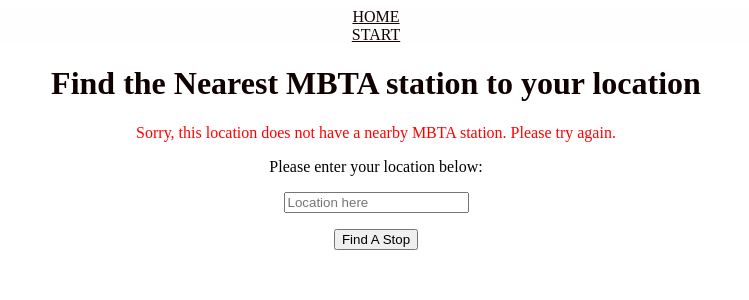
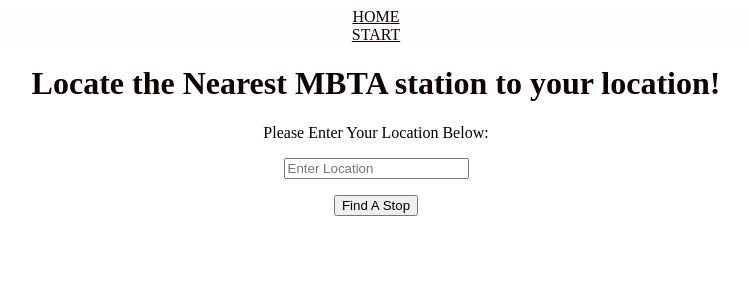
Before and after one commit to njswimmer19/WebApp-MBTA, a Flask app: page /nearest/ in a window 1280 px wide. Shown: the top 300 px of the page, without its empty margins (264-1013 px from the left). Run offline with Flask 2, Linux system fonts and the light colour scheme.

Commit message:
edits to form and app

```diff
--- a/app.py
+++ b/app.py
@@ -1,7 +1,3 @@
-"""
-Simple "Hello, World" application using Flask
-"""
-
 from flask import Flask, render_template, request
 from mbta_helper import find_stop_near
 
@@ -9,12 +5,12 @@ from mbta_helper import find_stop_near
 app = Flask(__name__)
 
 @app.route("/")
+@app.route("/index")
 def index():
     return render_template("index.html")
 
 
 @app.route('/nearest/', methods=['GET','POST'])
-
 def nearest():
 
     if request.method == "POST":
@@ -33,4 +29,4 @@ def nearest():
         else:
             return render_template("form.html", error = True)
 
-    return render_template("form.html", error = True)
+    return render_template("form.html", error = None)
--- a/templates/form.html
+++ b/templates/form.html
@@ -37,17 +37,17 @@
         <a href="{{url_for('index')}}">HOME</a>
         <a href="{{url_for('nearest')}}">START</a>
     </div>
-    <h1>Find the Nearest MBTA station to your location</h2>
+    <h1>Locate the Nearest MBTA station to your location!</h2>
     <form method = "POST" name = "nearest">
         {%if error%}
-        <p style = "color: red"> Sorry, this location does not have a nearby MBTA station. Please try again.</p>
+        <p style = "color: red"> Sorry, this location does not have a MBTA station nearby. Please try again.</p>
         {%endif%}
 
         <p>
-            Please enter your location below:
+            Please Enter Your Location Below:
         </p>
         <p>
-            <input type = "text" name = "location" placeholder="Location here" />
+            <input type = "text" name = "location" placeholder="Enter Location" />
         </p>
         <p>
             <input type ="submit" value="Find A Stop"/>
--- a/templates/return.html
+++ b/templates/return.html
@@ -58,7 +58,7 @@
     <h1>The Nearest MBTA Result</h1>
     <p>Location = {{place_name}}.</p>
     <p>Nearest MBTA Station =  {{station}}</p>
-    <p>Wheelchair Accessible = {{wheelchair_accessable}}</p>
+    <p>Wheelchair Accessibility = {{wheelchair_accessable}}</p>
     <p>Wheelchair key: <br>
         If wheelchair = 0, there is no available information. <br>
         If wheelchair = 1, the wheelelchair is accessible.  <br>
```
